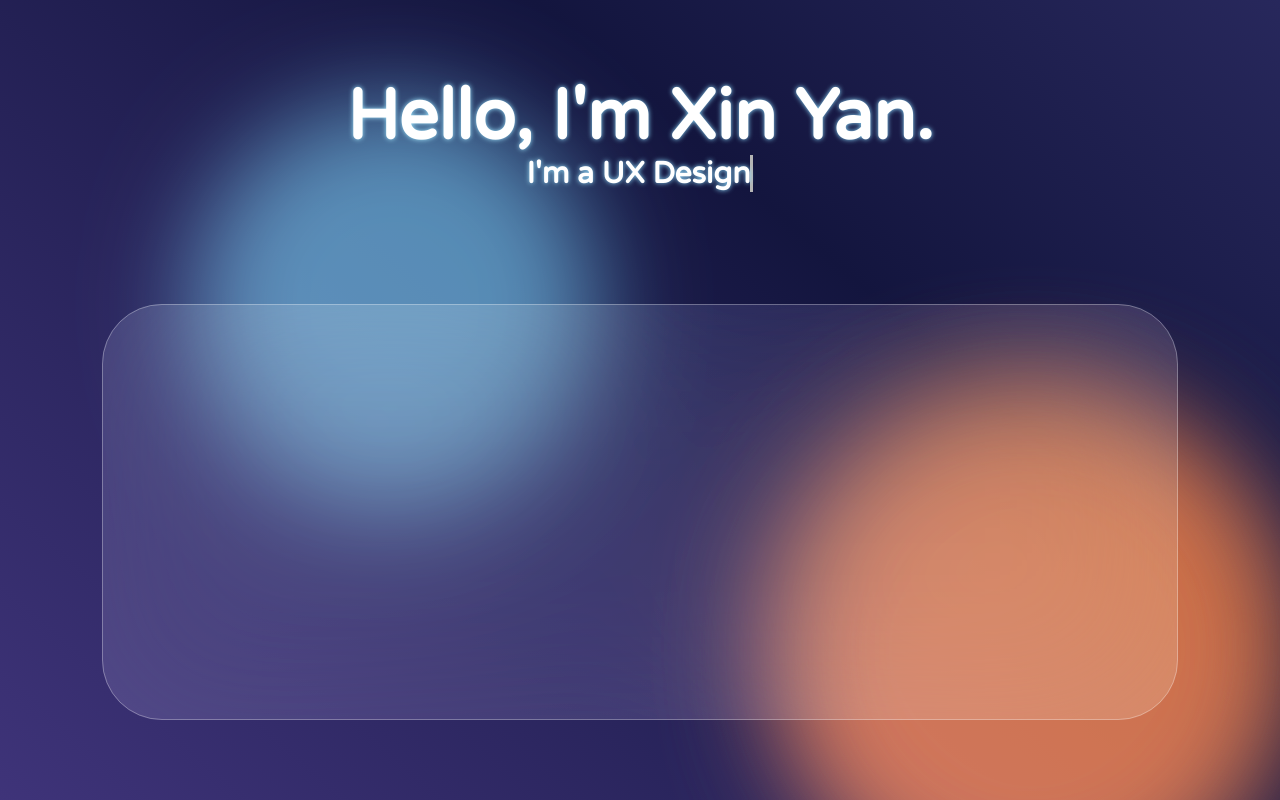
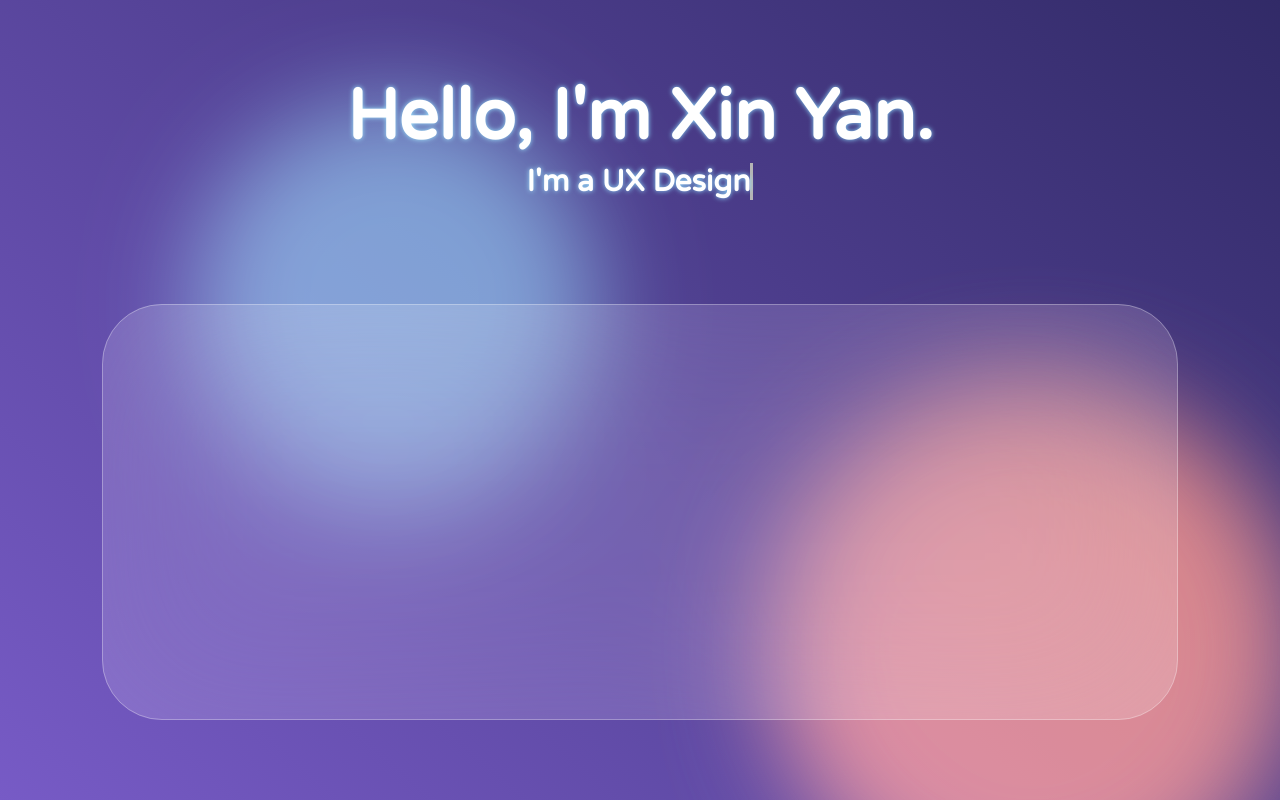
Before and after one commit to Lemonsr/lemonsr.github.io, a plain HTML site: page index.html in a window 1280 px wide. Drawn offline with nearby package versions, Linux system fonts and the light colour scheme.

Commit message:
Minor background colour improvements and text padding adjustments

```diff
--- a/resources/css/styles.css
+++ b/resources/css/styles.css
@@ -19,8 +19,8 @@ html {
     width: 100%;
     height: 100vh;
     color: #fff;
-    background: linear-gradient(221deg, #5D8AB1, #716BC7, #13153E, #7a5dca, #333D6D);
-    background-size: 1000%, 1000%;
+    background: linear-gradient(221deg, #3d709c, #5078c2, #13153E, #7a5dca, #5dabca, #333D6D);
+    background-size: 1200%, 1200%;
     position: fixed;
     -webkit-animation: change 30s ease infinite;
     -moz-animation: change 30s ease infinite;
@@ -138,6 +138,7 @@ h1 {
 
 h2 {
     font-size: 3em;
+    padding-top: 8px;
 }
 
 /* Hide frosted glass for smaller height */
```
